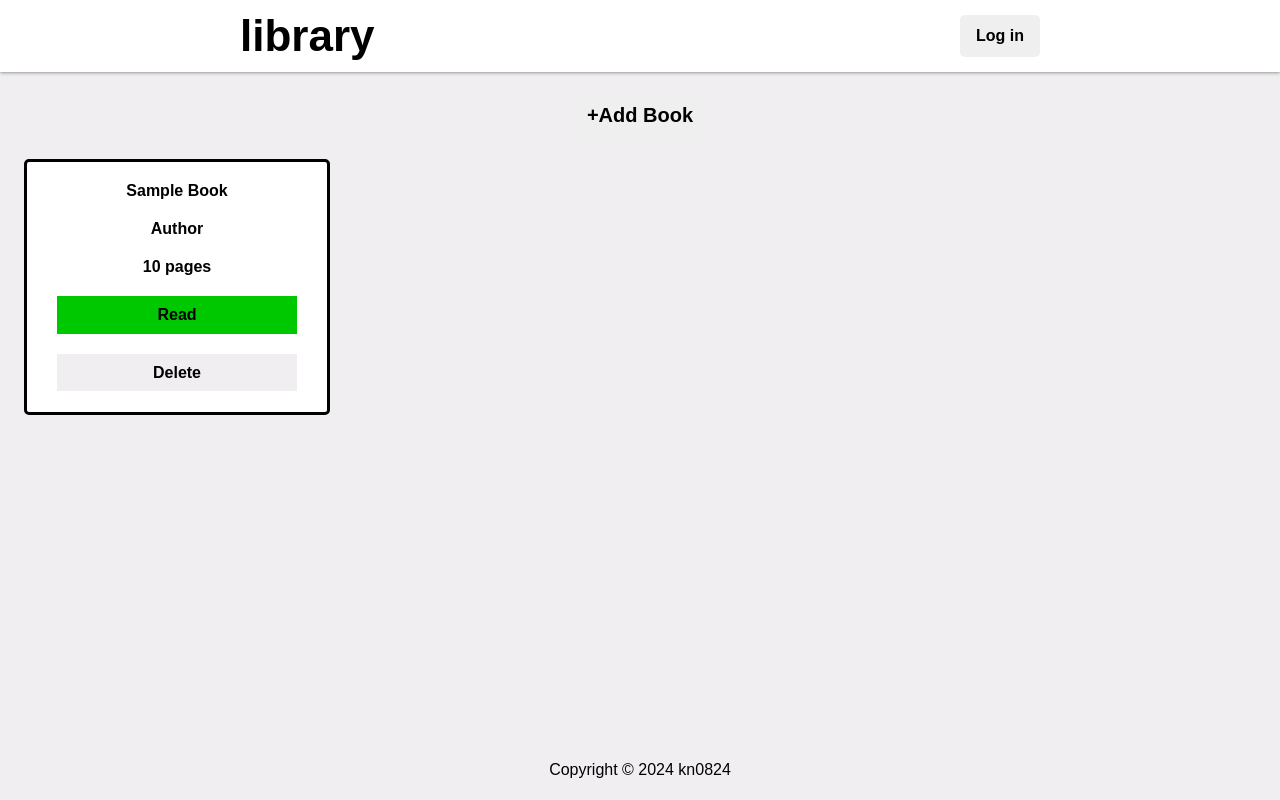
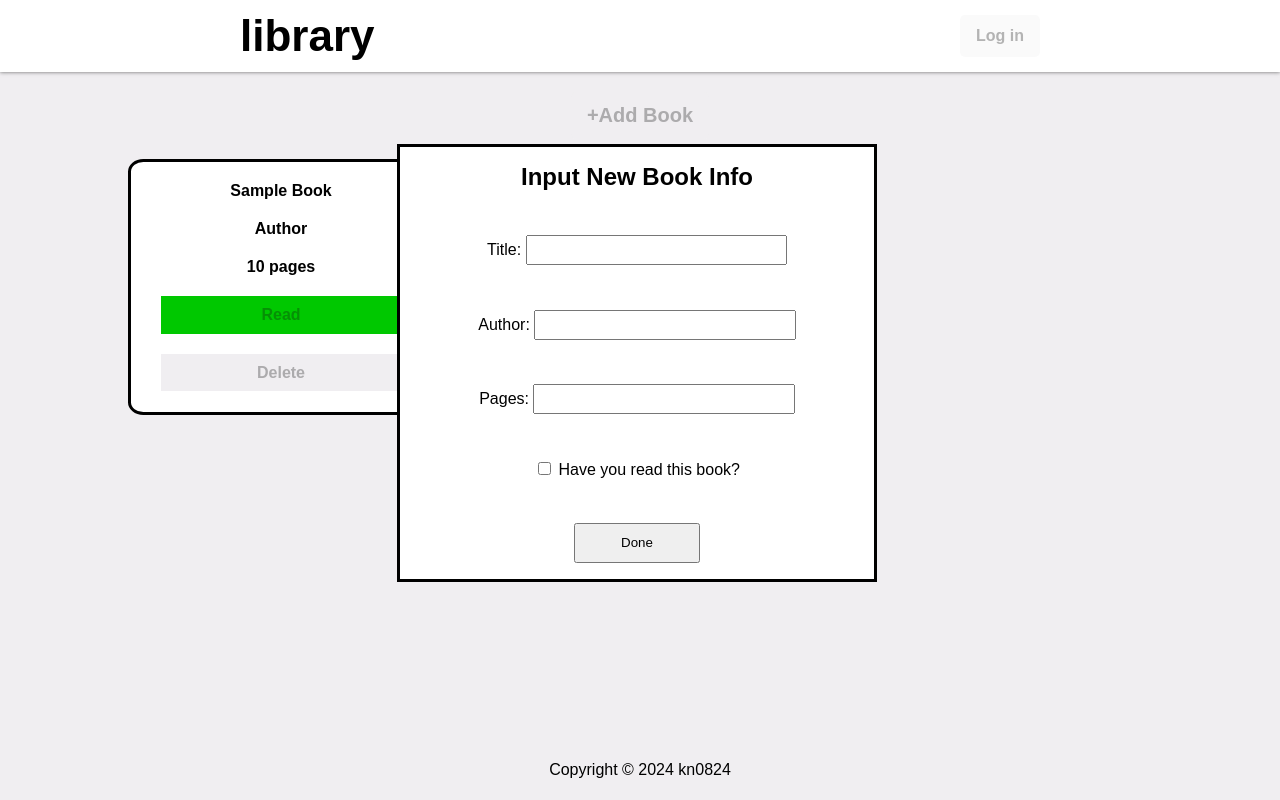
Before and after one commit to Kn0824/library, a plain HTML site: page index.html in a window 1280 px wide. Both pictures are taken after a click on the button "+Add Book". Drawn offline with Linux system fonts and the light colour scheme.

Commit message:
Add functionality to buttons

```diff
--- a/code.js
+++ b/code.js
@@ -0,0 +1,148 @@
+const addBook = document.getElementById("add");
+
+const container = document.querySelector(".container");
+
+let bookArray = [];
+
+const sampleBook = new Book("Sample Book", "Author", 10, true);
+
+bookArray.push(sampleBook);
+
+updateLibrary();
+
+function Book(title, author, pages, read) {
+    this.title = title;
+    this. author = author;
+    this.pages = pages + " pages";
+    this.read = read;
+}
+
+function changeReadStatus() {
+    if(this.classList.contains("read")) {
+        this.classList.add("unread");
+        this.classList.remove("read");
+        this.textContent = "Unread";
+    }
+    else{
+        this.classList.add("read");
+        this.classList.remove("unread");
+        this.textContent = "Read";
+    }
+}
+
+function deleteBook() {
+    console.log(this);
+    console.log(this.value);
+    bookArray = bookArray.filter((book) => book.title !== this.value);
+
+    console.log(bookArray);
+
+    updateLibrary();
+}
+
+function showPopup() {
+    let formPopup = document.getElementById("bookForm");
+
+    formPopup.style.display = "flex";
+
+    let buttons = container.querySelectorAll("button");
+
+    for (let i = 0; i < buttons.length; i++) {
+        buttons[i].disabled = true;
+    }
+
+}
+
+function closePopup() {
+    let formPopup = document.getElementById("bookForm");
+
+    formPopup.style.display = "none";
+
+    let buttons = container.querySelectorAll("button");
+
+    for (let i = 0; i < buttons.length; i++) {
+        buttons[i].disabled = false;
+    }
+}
+
+function bookFormat(bookObject) {
+    let newBookObject = document.createElement("div");
+    newBookObject.classList.add("book");
+
+    let newBookTitle = document.createElement("div");
+    newBookTitle.classList.add("title");
+    newBookTitle.textContent = bookObject.title;
+    newBookObject.appendChild(newBookTitle);
+
+    let newBookAuthor = document.createElement("div");
+    newBookAuthor.classList.add("author");
+    newBookAuthor.textContent = bookObject.author;
+    newBookObject.appendChild(newBookAuthor);
+
+    let newBookPages = document.createElement("div");
+    newBookPages.classList.add("pages");
+    newBookPages.textContent = bookObject.pages;
+    newBookObject.appendChild(newBookPages);
+
+    let newBookRead = document.createElement("button");
+    if(bookObject.read) {
+        newBookRead.classList.add("read");
+        newBookRead.textContent = "Read";
+    }
+    else {
+        newBookRead.classList.add("unread");
+        newBookRead.textContent = "Unread";
+    }
+    newBookRead.addEventListener("click", changeReadStatus);
+    newBookObject.appendChild(newBookRead);
+
+    let newBookDelete = document.createElement("button");
+    newBookDelete.classList.add("delete");
+    newBookDelete.textContent = "Delete";
+    newBookDelete.value = bookObject.title;
+    newBookDelete.addEventListener("click", deleteBook);
+    newBookObject.appendChild(newBookDelete);
+
+
+    return newBookObject;
+}
+
+function updateLibrary() {
+    const library = document.querySelector(".books");
+
+    let existingBooks = library.querySelectorAll(".book");
+
+    for (let i = 0; i < existingBooks.length; i++) {
+        library.removeChild(existingBooks[i]);
+    }
+
+    for (let j = 0; j < bookArray.length; j++) {
+        library.appendChild(bookFormat(bookArray[j]));
+    }
+}
+
+function createBook(event) {
+    event.preventDefault();
+
+    let newTitle = document.getElementById("bookTitle").value;
+    let newAuthor = document.getElementById("bookAuthor").value;
+    let newPages = document.getElementById("bookPages").value;
+    let newRead = document.getElementById("bookRead").checked;
+
+    let newBook = new Book(newTitle, newAuthor, newPages, newRead);
+
+    bookArray.push(newBook);
+
+    updateLibrary();
+
+    myForm.reset();
+
+    closePopup();
+
+}
+
+addBook.addEventListener("click", showPopup);
+
+const myForm = document.getElementById("bookForm");
+
+myForm.onsubmit = createBook;
--- a/index.html
+++ b/index.html
@@ -24,6 +24,30 @@
         </div>
         <div class="copyright">Copyright &copy; 2024 kn0824</div>
     </div>
+    <form id="bookForm" action="code.js" method="post">
+        <legend>Input New Book Info</legend>
+        <div class="title">
+            <label for="bookTitle">Title:</label>
+            <input type="text" id="bookTitle" name="bookTitle" required>
+        </div>
+
+        <div class="author">
+            <label for="bookAuthor">Author:</label>
+            <input type="text" id="bookAuthor" name="bookAuthor" required>
+        </div>
+
+        <div class="pages">
+            <label for="bookPages">Pages:</label>
+            <input type="number" min="1" id="bookPages" name="bookPages" required>
+        </div>
+
+        <div class="readOrNot">
+            <input type="checkbox" id="bookRead" name="bookRead">
+            <label for="bookRead">Have you read this book?</label>
+        </div>
+
+        <button type="submit">Done</button>
+    </form>
     <script src="code.js"></script>
 </body>
 </html>
--- a/style.css
+++ b/style.css
@@ -58,7 +58,7 @@ body, html {
 }
 
 .books {
-    padding: 0 24px;
+    padding: 0 10vw;
     height: 100%;
     display: grid;
     gap: 24px;
@@ -68,7 +68,7 @@ body, html {
 
 .book {
     border: solid;
-    border-radius: 5px;
+    border-radius: 5%;
     height: 250px;
     width: 300px;
     display: flex;
@@ -87,8 +87,47 @@ body, html {
     border: none;
 }
 
+#bookForm {
+    display: none;
+    flex-direction: column;
+    justify-content: space-between;
+    position: fixed;
+    border: solid;
+    top: 18vh;
+    right: 31.5vw;
+    height: 50vh;
+    width: 33vw;
+    background-color: white;
+    padding: 2vh 2vw
+}
+
+#bookForm legend {
+    text-align: center;
+    font-weight: bold;
+    font-size: 24px;
+}
+
+.title, .author, .pages, .readOrNot {
+    text-align: center;
+}
+
+.title input, .author input, .pages input {
+    width: 60%;
+    height: 24px;
+}
+
+#bookForm button {
+    width: 30%;
+    height: 10%;
+    align-self: center;
+}
+
 .read {
     background-color: rgb(0, 200, 0);
+}
+
+.unread {
+    background-color: rgb(200, 0 ,0);
 }
 
 .delete {
@@ -100,6 +139,11 @@ body, html {
     background-color: rgb(0, 150, 0);
 }
 
+.unread:hover {
+    cursor: pointer;
+    background-color: rgb(150, 0, 0);
+}
+
 .delete:hover {
     cursor: pointer;
     background-color: rgb(200, 200, 200);
```
